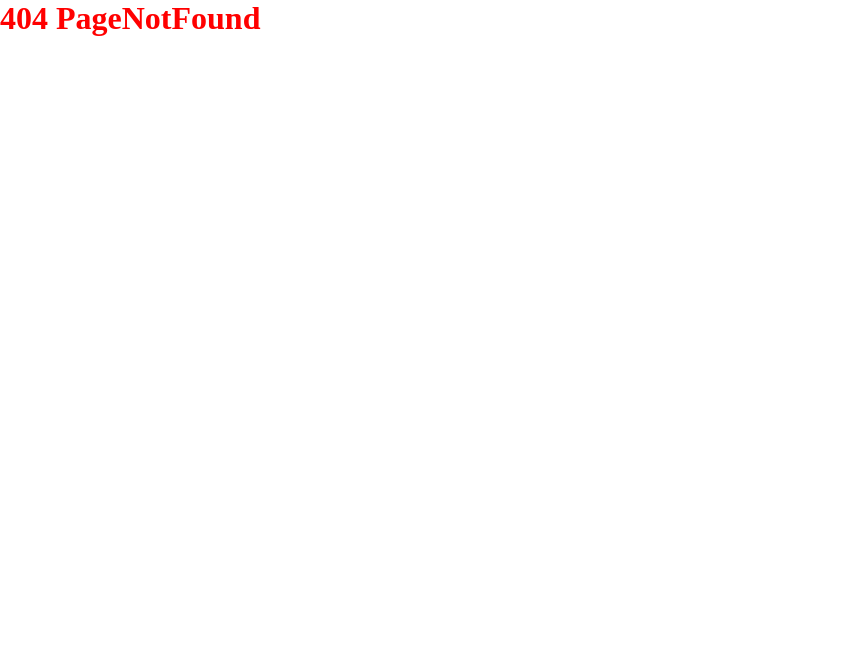
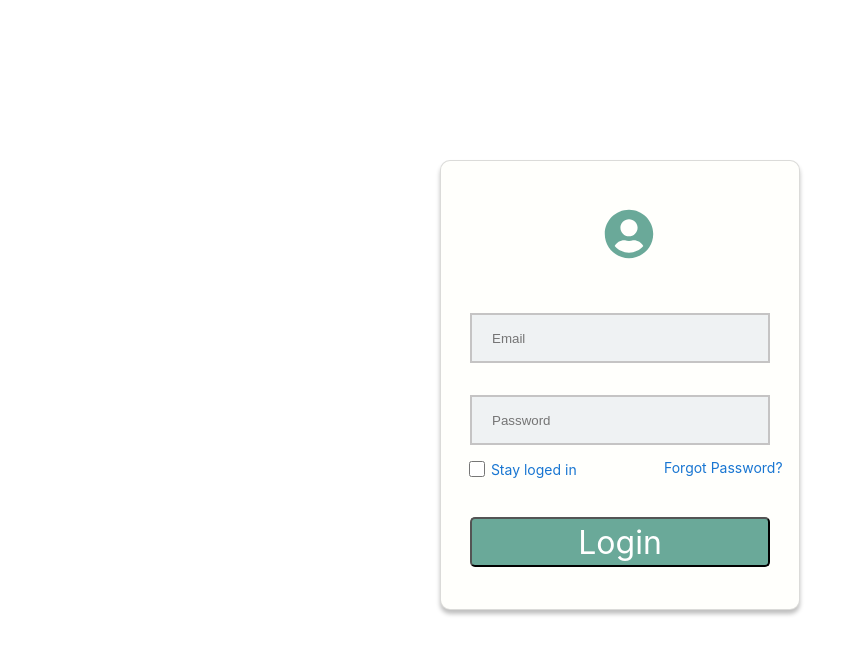
Before and after one commit to atlp-rwanda/Dominators-Phantom-FE, a React (Create React App) app: page /login in a window 1024 px wide. Before the commit this address had no page. Shown: the top 654 px of the page, without its empty margins (0-865 px from the left). Built offline with nearby package versions, Linux system fonts and the light colour scheme.

Commit message:
Login-page design

```diff
--- a/package.json
+++ b/package.json
@@ -19,8 +19,11 @@
   },
   "homepage": "https://github.com/atlp-rwanda/Dominators-Phantom-FE#readme",
   "dependencies": {
+    "email-validator": "^2.0.4",
+    "formik": "^2.2.9",
     "react": "^18.0.0",
     "react-dom": "^18.0.0",
+    "react-icons": "^4.3.1",
     "react-router-dom": "^6.3.0",
     "react-scripts": "^5.0.0"
   },
--- a/src/App.js
+++ b/src/App.js
@@ -2,6 +2,8 @@ import { Routes, Route } from "react-router-dom";
 import Home from "./pages/home";
 import PageNotFound from "./pages/PageNotFound";
 import Logout from "./pages/Logout";
+import Login from "./pages/Login";
+
 
 function App() {
   return (
@@ -9,6 +11,7 @@ function App() {
       <Route path="/" element={<Home />} exact={true} />
       <Route path="/*" element={<PageNotFound />} />
       <Route path="/logout" element={<Logout />} />
+      <Route path="/login" element={<Login />} />
     </Routes>
   );
 }
--- /dev/null
+++ b/src/css/Login.css
@@ -0,0 +1,353 @@
+
+*{
+    margin: 0;
+    padding: 0;
+    box-sizing: border-box;
+  }
+  .login-form{
+    position: absolute;
+width: 655px;
+height: 500px;
+
+background: #FFFFFC;
+border: 1px solid rgba(0, 0, 0, 0.14);
+box-sizing: border-box;
+box-shadow: 0px 4px 4px rgba(0, 0, 0, 0.25);
+border-radius: 10px;
+margin-left:50vh;
+margin-top:20vh;
+
+
+  }
+  .form{
+  margin-top:40px;
+
+  margin-left:70px;
+  /* margin-right:50px; */
+  }
+
+
+  #pasword-field, #email-field{
+ /* position: absolute; */
+width: 500px;
+height: 50px;
+
+background: #EFF2F3;
+border: 2px solid #C5C4C4;
+box-sizing: border-box;
+padding:20px;
+  }
+  #pasword-field{
+    margin-top:4vh;
+  }
+
+  .forgot-password a{
+text-decoration: none;
+font-family: 'Inter';
+font-style: normal;
+font-weight: 400;
+font-size: 14px;
+line-height: 17px;
+float:right;
+margin-right:12vh;
+margin-top:0px;
+/* identical to box height */
+
+
+color: #1976D2;
+
+  }
+
+  .forgot-password, .check-label, .check-box{
+    padding:1px;
+  }
+
+  #btn{
+    position: absolute;
+width: 500px;
+height: 50px;
+color:white;
+font-weight: bold;
+
+background: rgba(23, 121, 98, 0.64);
+border-radius: 5px;
+margin-top:2vh;
+font-weight: 400;
+font-size: 32px;
+  }
+
+  .icon{
+
+    width:200px;
+    height: 50px;
+    position: relative;
+   margin-left:30vh;
+   margin-top:6vh;
+    color:rgba(23, 121, 98, 0.64);
+  }
+
+
+  .check-box{
+    position: absolute;
+    width: 15px;
+    height: 15px;
+     background: #C4C4C4;
+     margin-top:0px;
+  }
+  .check-label{
+
+    position: absolute;
+    font-family: 'Inter';
+    font-style: normal;
+    font-weight: 400;
+    font-size: 14px;
+    line-height: 17px;
+    padding-left:20px;
+    color: #1976D2;
+
+  }
+
+  .input-feedback {
+    color: red;
+  }
+
+  ::placeholder {
+    margin-left:0.5vh;
+  }
+
+  @media(max-width: 844px){
+
+    .login-form{
+
+width: 300px;
+height: 400px;
+left: -40vh;
+top: 50px;
+
+background: #FFFFFC;
+border: 1px solid rgba(0, 0, 0, 0.14);
+box-sizing: border-box;
+box-shadow: 0px 4px 4px rgba(0, 0, 0, 0.25);
+border-radius: 10px;
+
+
+
+
+    }
+    .form{
+    margin-top:30px;
+
+    margin-left:26px;
+    /* margin-right:50px; */
+    }
+
+
+    #pasword-field, #email-field{
+   /* position: absolute; */
+
+   width: 250px;
+   height: 40px;
+   left: 17px;
+   top: 261.89px;
+
+   background: #EFF2F3;
+   border: 2px solid #C5C4C4;
+   box-sizing: border-box;
+   scroll-behavior: auto;
+    }
+    .forgot-password a{
+
+
+  width: 119px;
+  height: 17px;
+  text-decoration: none;
+  font-family: 'Inter';
+  font-style: normal;
+  font-weight: 400;
+  font-size: 14px;
+  line-height: 17px;
+  float:right;
+  margin-right:3px;
+  margin-top:2px;
+
+
+  color: #1976D2;
+
+    }
+    .forgot-password, .check-label, .check-box{
+      padding:1px;
+    }
+
+    #btn{
+      position: absolute;
+      width: 250px;
+   height: 40px;
+   top: 310px;
+   background: rgba(23, 121, 98, 0.64);
+  border-radius: 5px;
+   /* margin-left:30px; */
+    }
+
+
+    .icon{
+
+      width:200px;
+      height: 50px;
+      position: relative;
+     margin-left:7vh;
+     margin-top:3vh;
+      color:rgba(23, 121, 98, 0.64);
+
+    }
+
+
+    .check-box{
+
+      width: 15.88px;
+      height: 15.29px;
+      margin-top:2px;
+       background: #C4C4C4;
+    }
+    .check-label{
+
+
+
+
+
+font-family: 'Inter';
+font-style: normal;
+font-weight: 400;
+font-size: 14px;
+line-height: 17px;
+
+color: #1976D2;
+margin-left:20px;
+
+
+
+
+    }
+
+    .input-feedback {
+      color: red;
+    }
+
+    ::placeholder {
+      margin-left: 1vh;
+    }
+
+  }
+  @media (min-width:845px) and (max-width:1180px){
+    .login-form{
+   position: absolute;
+   width: 360px;
+   height: 450px;
+   left: 5vh;
+   margin-bottom:-20px;
+
+   background: #FFFFFC;
+   border: 1px solid rgba(0, 0, 0, 0.14);
+   box-sizing: border-box;
+   box-shadow: 0px 4px 4px rgba(0, 0, 0, 0.25);
+   border-radius: 10px;
+
+
+
+
+       }
+       .form{
+       margin-top:50px;
+
+       margin-left:49px;
+       margin-right:50px; }
+
+
+       #pasword-field, #email-field{
+      width: 300px;
+      height: 50px;
+      margin-left:-20px;
+      top: 261.89px;
+
+      background: #EFF2F3;
+      border: 2px solid #C5C4C4;
+      box-sizing: border-box;
+       }
+       .forgot-password a{
+     width: 119px;
+     height: 17px;
+     text-decoration: none;
+     font-family: 'Inter';
+     font-style: normal;
+     font-weight: 400;
+     font-size: 14px;
+     line-height: 17px;
+     float:right;
+     margin-right:-35px;
+     margin-top:-5px;
+     color: #1976D2;
+
+       }
+
+       #btn{
+         position: absolute;
+       width: 300px;
+      height: 50px;
+      top: 340px;
+      background: rgba(23, 121, 98, 0.64);
+     border-radius: 5px;
+       font-family: 'Inter';
+   font-style: normal;
+   font-weight: 400;
+   font-size: 32px;
+   line-height: 39px;
+   margin-left: -20px;
+       }
+
+       .icon{
+
+         width:200px;
+         height: 50px;
+
+        margin-left:11vh;
+        margin-top:6vh;
+         color:rgba(23, 121, 98, 0.64);
+       }
+
+       .check-box{
+         position:relative;
+         width: 15.88px;
+         height: 18.29px;
+         left: -21px;
+         top: -5px;
+
+         background: #C4C4C4;
+       }
+       .check-label{
+
+
+
+   width: 160.15px;
+   height: 36.59px;
+   margin-left:-35px;
+   margin-bottom: -300px;
+
+   font-family: 'Inter';
+   font-style: normal;
+   font-weight: 400;
+   font-size: 14px;
+   line-height: 17px;
+   margin-top:-5px;
+   color: #1976D2;
+
+
+       }
+
+       .input-feedback {
+         color: red;
+       }
+
+       ::placeholder {
+         margin-left: 0.5vh;
+       }
+
+     }
--- a/src/index.js
+++ b/src/index.js
@@ -3,6 +3,8 @@ import reactDom from "react-dom/client";
 import App from "./app";
 import { BrowserRouter } from "react-router-dom";
 import "./style.css";
+import "./css/Login.css";
+
 const root = reactDom.createRoot(document.getElementById("root"));
 
 root.render(
--- /dev/null
+++ b/src/pages/Login.js
@@ -0,0 +1,81 @@
+import react,{useRef,useState,useEffect} from'react';
+import * as FaIcons from "react-icons/fa";
+// import * as yup from 'yup';
+import * as EmailValidator from 'email-validator';
+import {Formik} from 'formik';
+import { Link } from 'react-router-dom';
+// import PersonIcon from '@mui/icons-material/Person';
+
+const Login = () => (
+  <Formik
+    initialValues={{ email: "", password: "" }}
+    onSubmit={(values, { setSubmitting }) => {
+      setTimeout(() => {
+        console.log("Logging in", values);
+        setSubmitting(false);
+      }, 500);
+    }}
+    validate={values => {
+      let errors = {};
+      if (!values.email) {
+        errors.email = "Email is required!";
+      } else if (!EmailValidator.validate(values.email)) {
+        errors.email = "Invalid email address format.";
+      }
+
+      const passwordRegex = /(?=.*[0-9])/;
+      if (!values.password) {
+        errors.password = "Password is required";
+      } else if (values.password.length < 8) {
+        errors.password = "Password must be 8 characters long!";
+      } else if (!passwordRegex.test(values.password)) {
+        errors.password = "Password must contain atleast 1 number!";
+      }
+     return errors;
+    }}>
+   {props => {  const {  values, touched,  errors,   isSubmitting,  handleChange,  handleBlur,handleSubmit
+      } = props;
+
+      return (
+  <div className="login-form">
+   <FaIcons.FaUserCircle className="icon"/>
+{/* <PersonIcon/> */}
+       <div>
+         <form onSubmit={handleSubmit} className="form">
+
+          <input id="email-field" type="email" name="email" placeholder="Email"value={values.email}
+  onChange={handleChange} onBlur={handleBlur} className={errors.email && touched.email && "error"}/> <br/>
+  {errors.email && touched.email && (
+  <div className="input-feedback">{errors.email}</div>
+   )}
+
+
+     <input id="pasword-field" type="password" name="password" placeholder="Password"
+       value={values.password}
+       onChange={handleChange}
+       onBlur={handleBlur}
+       className={errors.password && touched.password && "error"}/>  <br/>
+       {errors.password && touched.password && (
+  <div className="input-feedback">{errors.password}</div>
+)}<br/>
+
+<h2 className="forgot-password"> <Link to="./">Forgot Password?</Link></h2>
+<input className="check-box"  type="checkbox"/> <label className="check-label" htmlFor="Stay loged in" >Stay loged in </label><br/>
+   <Link to="/Logout">   <button type="submit" disabled={isSubmitting} className="login-button" id="btn">Login</button></Link>
+
+     </form>
+     </div>
+
+      </div>
+
+
+
+
+        );
+
+      }}
+
+  </Formik>
+);
+
+export default Login;
--- a/src/pages/Logout.jsx
+++ b/src/pages/Logout.jsx
@@ -7,6 +7,7 @@ import setting from '../images/setting.png'
 import notify from '../images/notify.png'
 import logout from '../images/logout.png'
 import * as FaIcons from "react-icons/fa"
+import { Link } from 'react-router-dom'
 
 class Logout extends Component {
 
@@ -101,7 +102,7 @@ logout = () => {
 
                             <div className='icons'>
                               <img src={logout} alt="" id='logout' />
-                              <p id='anchor'><a href="#" onClickCapture={logout}>Logout</a></p>
+                              <p id='anchor'>< Link to="/Login" onClickCapture={logout}>Logout</Link></p>
                             </div>
 
                         </div>
```
Also changed, not shown: 1 other file (tests, documents, lock files or other folders).
